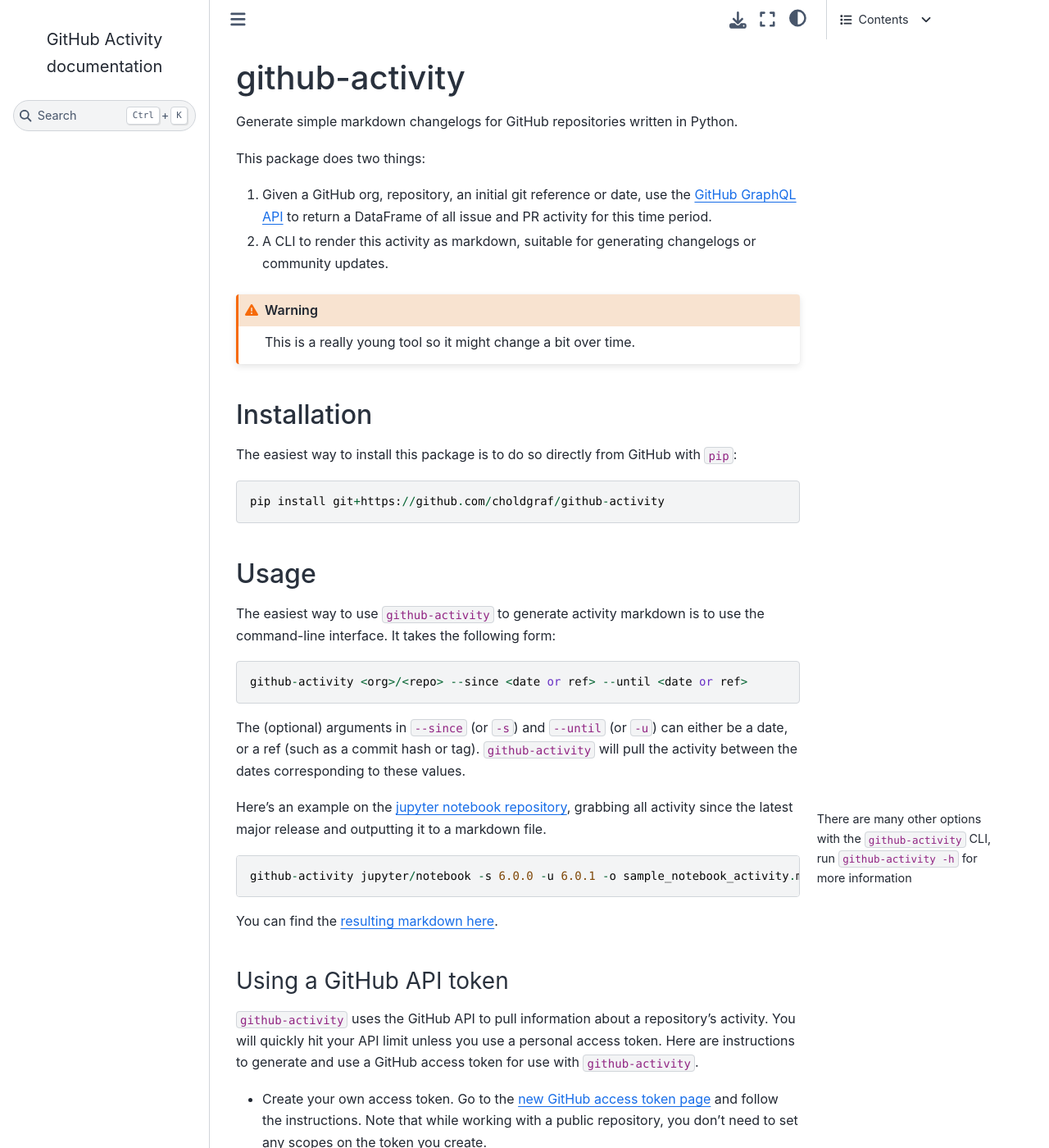
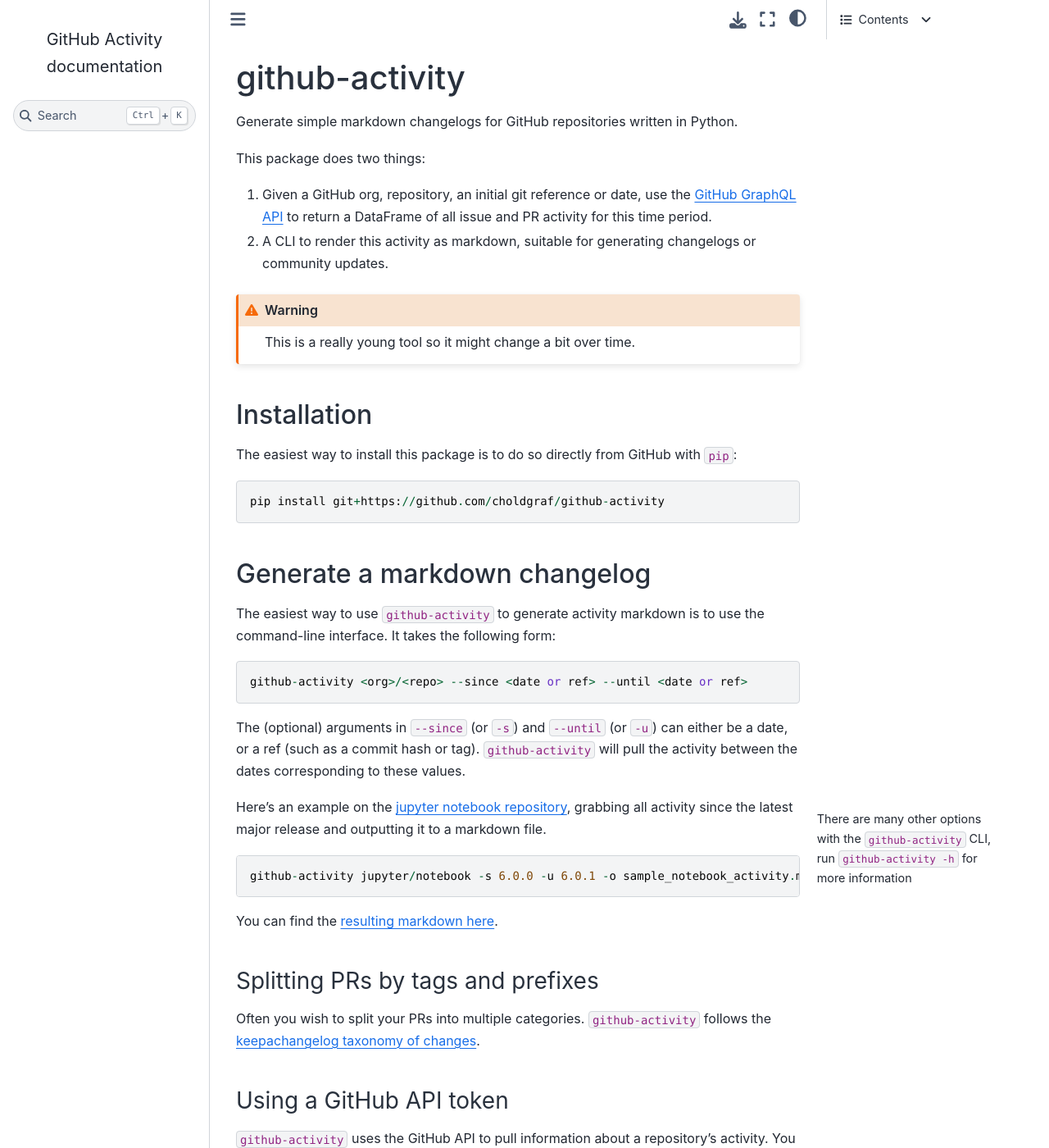
Before and after one commit to executablebooks/github-activity, a Sphinx documentation site: the page built from docs/index.md, in a window 1280 px wide and 1400 px high. Shown: the whole window at 82% size. Built offline with Sphinx 7.4.7 and the Sphinx Book theme 1.1.4, drawn with Linux system fonts in a browser that asks for light colours.

````diff
--- a/docs/index.md
+++ b/docs/index.md
@@ -22,7 +22,7 @@ The easiest way to install this package is to do so directly from GitHub with `p
 pip install git+https://github.com/choldgraf/github-activity
 ```
 
-## Usage
+## Generate a markdown changelog
 
 The easiest way to use `github-activity` to generate activity markdown is to use
 the command-line interface. It takes the following form:
@@ -49,6 +49,11 @@ github-activity jupyter/notebook -s 6.0.0 -u 6.0.1 -o sample_notebook_activity.m
 ```
 
 You can find the [resulting markdown here](sample_notebook_activity).
+
+### Splitting PRs by tags and prefixes
+
+Often you wish to split your PRs into multiple categories. `github-activity`
+follows the [keepachangelog taxonomy of changes](https://keepachangelog.com/en/1.0.0/).
 
 ### Using a GitHub API token
 
````
Also changed, not shown: 1 other file.
